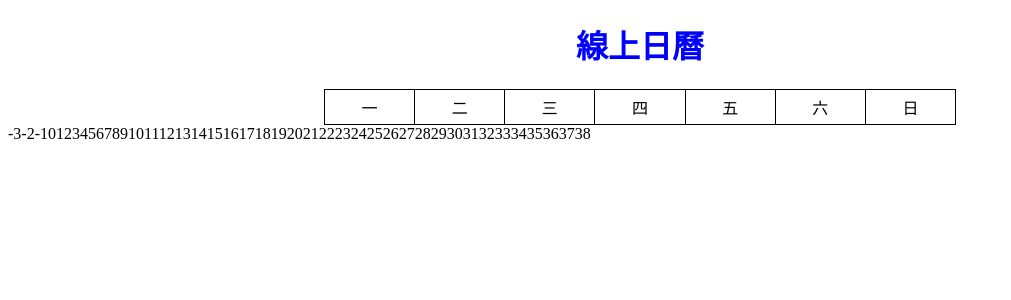
After one commit to ririmayuz/1141PHPBASIC, a PHP site: page /datetime/calendar.php in a window 1280 px wide. The commit adds this page. Shown: the top 300 px of the page, without its empty margins (0-1011 px from the left). Run offline with PHP 8.4, Linux system fonts and the light colour scheme.

Commit message:
線上月曆的表格外觀/使用巢狀迴圈生成

```diff
--- /dev/null
+++ b/datetime/calendar.php
@@ -0,0 +1,69 @@
+<!DOCTYPE html>
+<html lang="en">
+
+<head>
+    <meta charset="UTF-8">
+    <meta name="viewport" content="width=device-width, initial-scale=1.0">
+    <title>線上月曆</title>
+    <style>
+        h1 {
+            text-align: center;
+            color: blue;
+        }
+
+        table {
+            width: 50%;
+            border-collapse: collapse;
+            margin: 0 auto;
+            /* block模式中，在有寬度限制的情況下執行這行才有效果 */
+        }
+
+        td {
+            border: 1px solid black;
+            text-align: center;
+            padding: 5px 10px;
+        }
+    </style>
+</head>
+
+<body>
+    <h1>線上日曆</h1>
+
+    <?php
+    $today = date("Y-m-d");
+    $firstDay = date("Y-m-01"); //文字模板
+    $firstDayWeek = date("w", strtotime($firstDay)); // w/在這一週的哪一天
+
+
+    ?>
+
+    <table>
+        <tr>
+            <td>一</td>
+            <td>二</td>
+            <td>三</td>
+            <td>四</td>
+            <td>五</td>
+            <td>六</td>
+            <td>日</td>
+        </tr>
+    </table>
+
+    <?php
+    for ($i = 0; $i < 6; $i++) {
+        echo "<tr>";
+
+        for ($j = 0; $j < 7; $j++) {
+            echo "<td>";
+            echo $j + 1 + ($i * 7) - $firstDayWeek;
+            echo "</td>";
+        }
+
+        echo "</tr>";
+    }
+
+
+    ?>
+</body>
+
+</html>
```
Also changed, not shown: index.php (+6 -5 lines).
